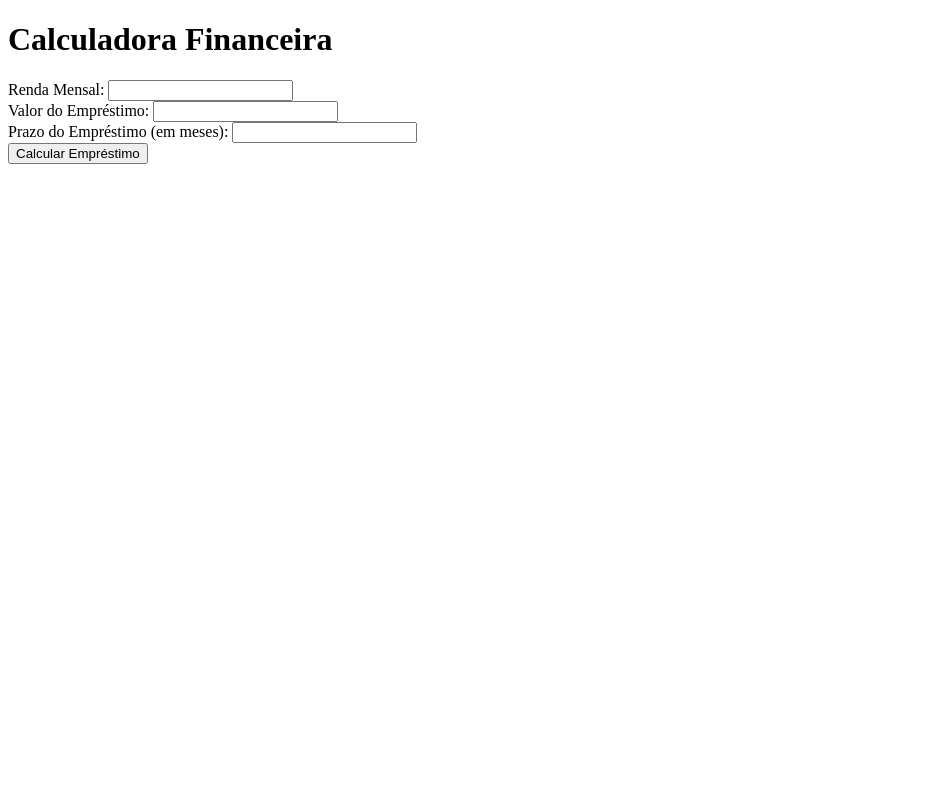
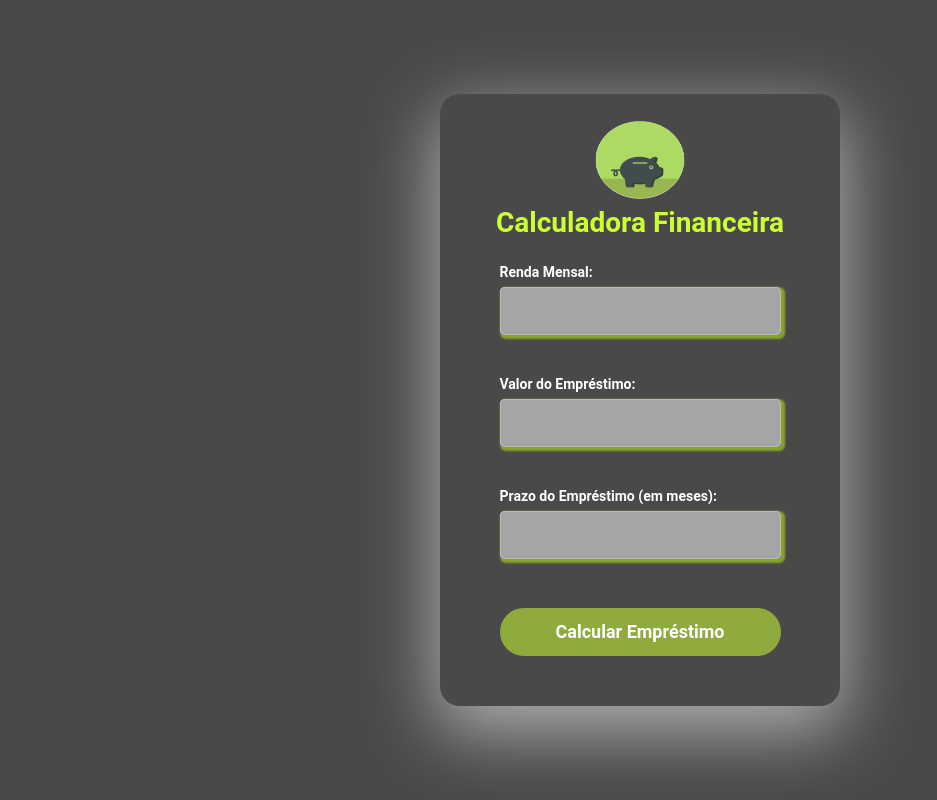
Before and after one commit to JessiAraujo/CalculadoraFinanceira_python, a Flask app: page / in a window 1280 px wide. Shown: the whole page, without its empty margins (0-937 px from the left). Run offline with Flask 3, Linux system fonts and the light colour scheme.

Commit message:
aplicado estilo pagina home

```diff
--- /dev/null
+++ b/static/style_index.css
@@ -0,0 +1,96 @@
+* {
+    font-family: 'Roboto', sans-serif;
+    margin: 0;
+    padding: 0;
+    box-sizing: border-box;
+}
+
+body {
+    background-color: #494949;
+    display: flex;
+    justify-content: center;
+    align-items: center;
+    flex-direction: column;
+    min-height: 100vh;
+}
+
+.logo_h1 {
+    width: 100px;
+    height: 100px;
+}
+
+h1 {
+    color: #CCFF33;
+    margin-bottom: 20px;
+    font-style: normal;
+    font-weight: 700;
+    font-size: 28px;
+    line-height: 18px;
+}
+
+main {
+    padding: 10px;
+}
+
+.container {
+    width: 400px;
+    box-shadow: rgba(255, 255, 255, 0.56) 0px 22px 70px 4px;
+    border-radius: 20px;
+    display: flex;
+    justify-content: center;
+    align-items: center;
+    flex-direction: column;
+    padding: 20px;
+}
+
+label {
+    font-style: normal;
+    font-weight: 600;
+    font-size: 14px;
+    line-height: 18px;
+    color: #ffffff;
+    margin-bottom: 26px;
+}
+
+input {
+    color: #ccff3388;
+    background: #ffffff81;
+    border: 1px solid #BBBBBB;
+    border-radius: 4px;
+    height: 48px;
+    display: block;
+    width: 100%;
+    outline: none;
+    padding: 16px;
+    box-shadow: 2px 2px 2px 2px rgba(200, 255, 0, 0.5);
+    margin-top: 6px;
+    margin-bottom: 20px;
+    font-size: 18px;
+    text-align: center;
+}
+
+button {
+    background: #ccff3388;
+    border-radius: 25px;
+    height: 48px;
+    width: 100%;
+    color: #FFFFFF;
+    cursor: pointer;
+    border: none;
+    font-style: normal;
+    font-weight: 700;
+    font-size: 18px;
+    line-height: 18px;
+    margin-top: 10px;
+    margin-bottom: 20px;
+    transition: transform 0.3s;
+}
+
+button:hover {
+    opacity: 0.9;
+}
+
+button:active {
+    transform: scale(1.1);
+    background-color: #ccff33d8;
+}
--- a/templates/index.html
+++ b/templates/index.html
@@ -1,12 +1,21 @@
 <!DOCTYPE html>
-<html lang="en">
+<html lang="pt-br">
+
 <head>
     <meta charset="UTF-8">
     <meta name="viewport" content="width=device-width, initial-scale=1.0">
     <title>Calculadora Financeira</title>
+    <link rel="stylesheet" href="{{ url_for('static', filename='style_index.css') }}">
 </head>
+
 <body>
+    <div class="container">
+        <img class="logo_h1" src="{{ url_for('static', filename='pig_coin.gif') }}">
+        <header>
             <h1>Calculadora Financeira</h1>
+        </header>
+
+        <main>
             <form action="/calcular_emprestimo" method="post">
                 <label for="renda_mensal">Renda Mensal:</label>
                 <input type="text" name="renda_mensal" required>
@@ -22,5 +31,8 @@
             {% if mensagem_erro %}
             <p style="color: red;">{{ mensagem_erro }}</p>
             {% endif %}
+        </main>
+    </div>
 </body>
+
 </html>
--- a/templates/resultado.html
+++ b/templates/resultado.html
@@ -1,5 +1,5 @@
 <!DOCTYPE html>
-<html lang="en">
+<html lang="pt-br">
 <head>
     <meta charset="UTF-8">
     <meta name="viewport" content="width=device-width, initial-scale=1.0">
```
Also changed, not shown: static/pig_coin.gif (added). Lines whose indentation alone changed are shown as unchanged.
